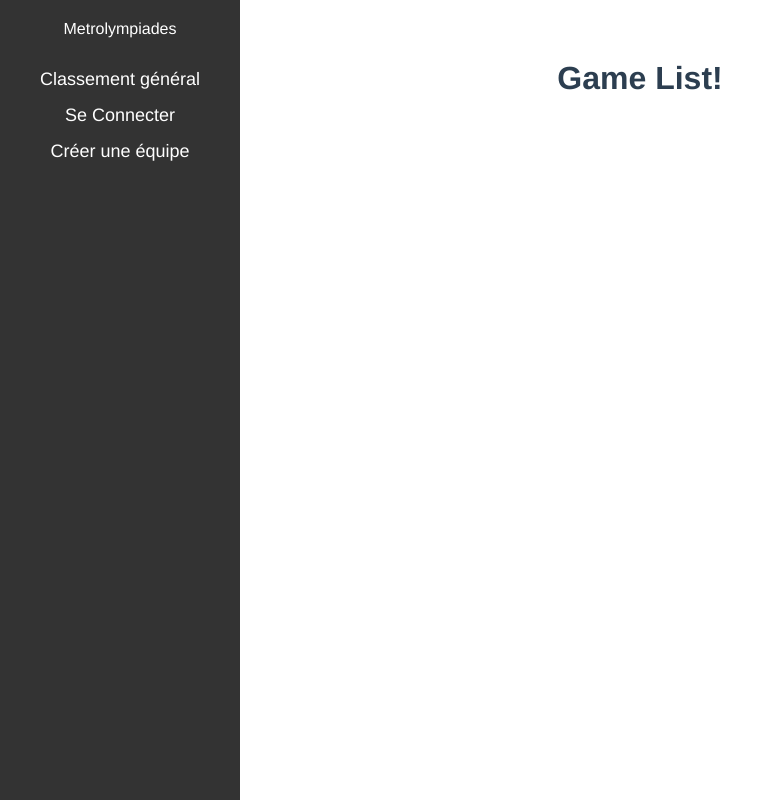
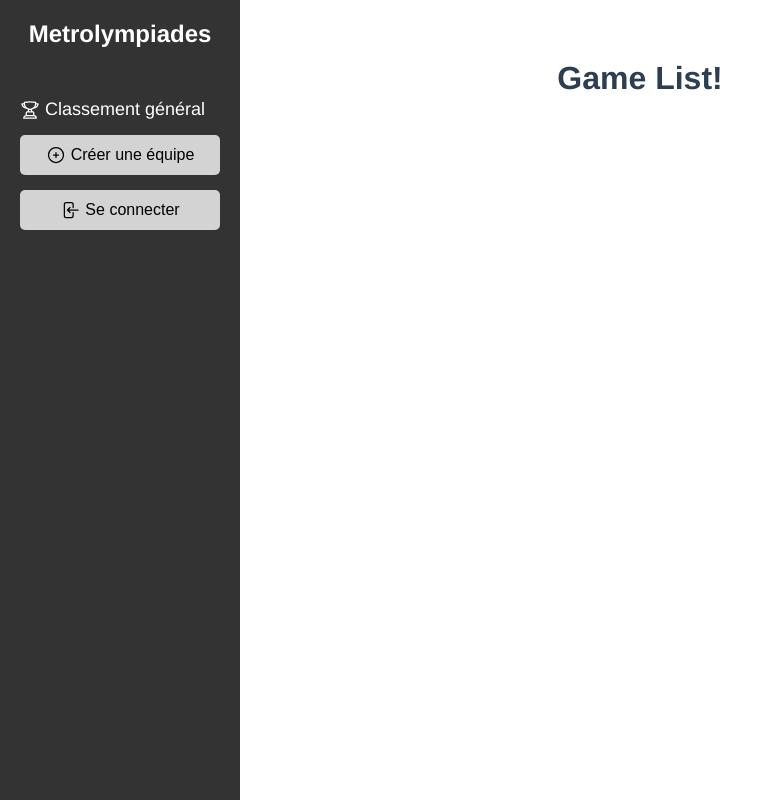
Before and after one commit to KytMj/Metrolympiades, a Vue app: page /games in a window 1280 px wide. Shown: the whole page, without its empty margins (0-763 px from the left). Built offline with nearby package versions, Linux system fonts and the light colour scheme.

Commit message:
added icons to the navbar

```diff
--- a/package.json
+++ b/package.json
@@ -11,6 +11,7 @@
     "format": "prettier --write src/"
   },
   "dependencies": {
+    "@heroicons/vue": "^2.2.0",
     "vue": "^3.5.13",
     "vue-router": "^4.5.0"
   },
--- a/src/components/SideNavbar.vue
+++ b/src/components/SideNavbar.vue
@@ -1,4 +1,7 @@
 <script setup>
+// icons
+import { ArrowLeftEndOnRectangleIcon, ArrowRightStartOnRectangleIcon, UserGroupIcon, TrophyIcon, PlusCircleIcon, RocketLaunchIcon } from "@heroicons/vue/24/outline";
+
 import { useRouter } from "vue-router";
 import { ref } from "vue";
 
@@ -10,6 +13,15 @@ function logout() {
     location.reload();
   });
 }
+
+function login(){
+  router.push("/login");
+}
+
+function register(){
+  router.push("/register");
+}
+
 
 function sendToHome() {
   router.push("/");
@@ -28,19 +40,18 @@ const isConnected = user !== null && user !== undefined;
 </script>
 
 <template>
-
   <div class="navbar">
-    <div @click="sendToHome">Metrolympiades</div>
+    <div class="brandName" @click="sendToHome">Metrolympiades</div>
 
     <div v-if="teamName !== null && teamName.value !== null && isConnected" class="teamName">{{ teamName }}</div>
     <ul>
-      <li><router-link to="/">Classement général</router-link></li>
-      <li v-if="isConnected"><router-link to="/team">Mon équipe</router-link></li>
-      <li v-if="isConnected"><router-link to="/games">Mes matchs</router-link></li>
-      <li v-if="isConnected"><button @click="logout">Se déconnecter</button></li>
+      <li><router-link to="/" class="linkWithIcon"><TrophyIcon class="icon"/>Classement général</router-link></li>
+      <li v-if="isConnected"><router-link to="/team" class="linkWithIcon"><UserGroupIcon class="icon"/>Mon équipe</router-link></li>
+      <li v-if="isConnected"><router-link to="/games" class="linkWithIcon"><RocketLaunchIcon class="icon"/>Mes matchs</router-link></li>
+      <li v-if="isConnected"><button @click="logout"><ArrowRightStartOnRectangleIcon class="icon"/>Se déconnecter</button></li>
 
-      <li v-if="!isConnected"><router-link to="/login">Se Connecter</router-link></li>
-      <li v-if="!isConnected"><router-link to="/register">Créer une équipe</router-link></li>
+      <li v-if="!isConnected"><button @click="register"><PlusCircleIcon class="icon"/>Créer une équipe</button></li>
+      <li v-if="!isConnected"><button @click="login"><ArrowLeftEndOnRectangleIcon class="icon"/>Se connecter</button></li>
     </ul>
   </div>
 </template>
@@ -48,11 +59,33 @@ const isConnected = user !== null && user !== undefined;
 
 
 <style scoped>
+button{
+  width: 100%;
+}
+
+.icon {
+  width: 20px;
+  height: 20px;
+  margin-right: 5px;
+}
+.linkWithIcon {
+  display: flex;
+  align-items: center;
+  direction: row;
+  align-content: center;
+  justify-content: space-between;
+
+}
+.brandName {
+  font-size: 1.5rem;
+  font-weight: bold;
+  margin-bottom: 20px;
+  cursor: pointer;
+}
 .teamName {
   margin: 10px;
-  font-size: 24px;
+  font-size: 1.2rem;
   font-weight: bold;
-  margin-bottom: 20px;
 }
 
 .navbar {
@@ -75,6 +108,7 @@ const isConnected = user !== null && user !== undefined;
 
 .navbar li {
   margin: 15px 0;
+  display: flex;
 }
 
 .navbar a {
@@ -86,4 +120,5 @@ const isConnected = user !== null && user !== undefined;
 .navbar a:hover {
   text-decoration: underline;
 }
+
 </style>
--- a/src/index.css
+++ b/src/index.css
@@ -8,7 +8,12 @@
 }
 
 button{
+  display: flex;
+  flex-direction: row;
+  justify-content: center;
   background-color: lightgray;
+  align-content: center;
+  align-items: center;
   color: black;
   border: none;
   border-radius: 5px;
--- a/src/pages/LeaderBoardPage.vue
+++ b/src/pages/LeaderBoardPage.vue
@@ -35,6 +35,9 @@ function fetchRanking() {
             <h1>Classement général</h1>
         </div>
         <div>
+          <div class="centerer">
+            <button @click="fetchRanking" :disabeled="isLoading">Rafraichir le classement</button>
+          </div>
             <div v-if="isLoading">
                 <p>Loading...</p>
             </div>
@@ -50,9 +53,7 @@ function fetchRanking() {
                 </div>
             </div>
         </div>
-        <div>
-          <button @click="fetchRanking">Rafraichir le classement</button>
-        </div>
+
     </main>
 </template>
 
```
Also changed, not shown: 1 other file (tests, documents, lock files or other folders). Lines whose indentation alone changed are shown as unchanged.
